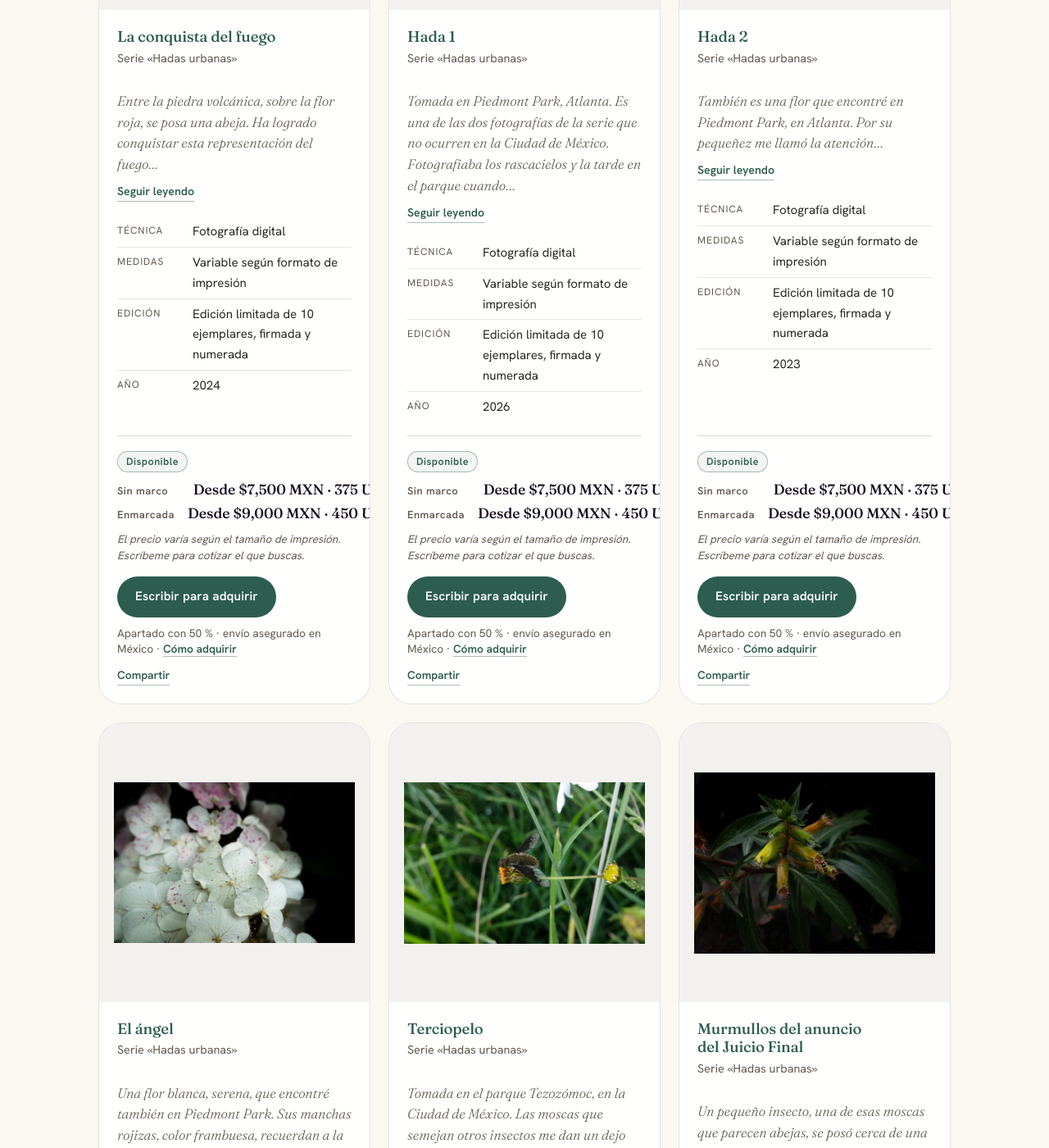
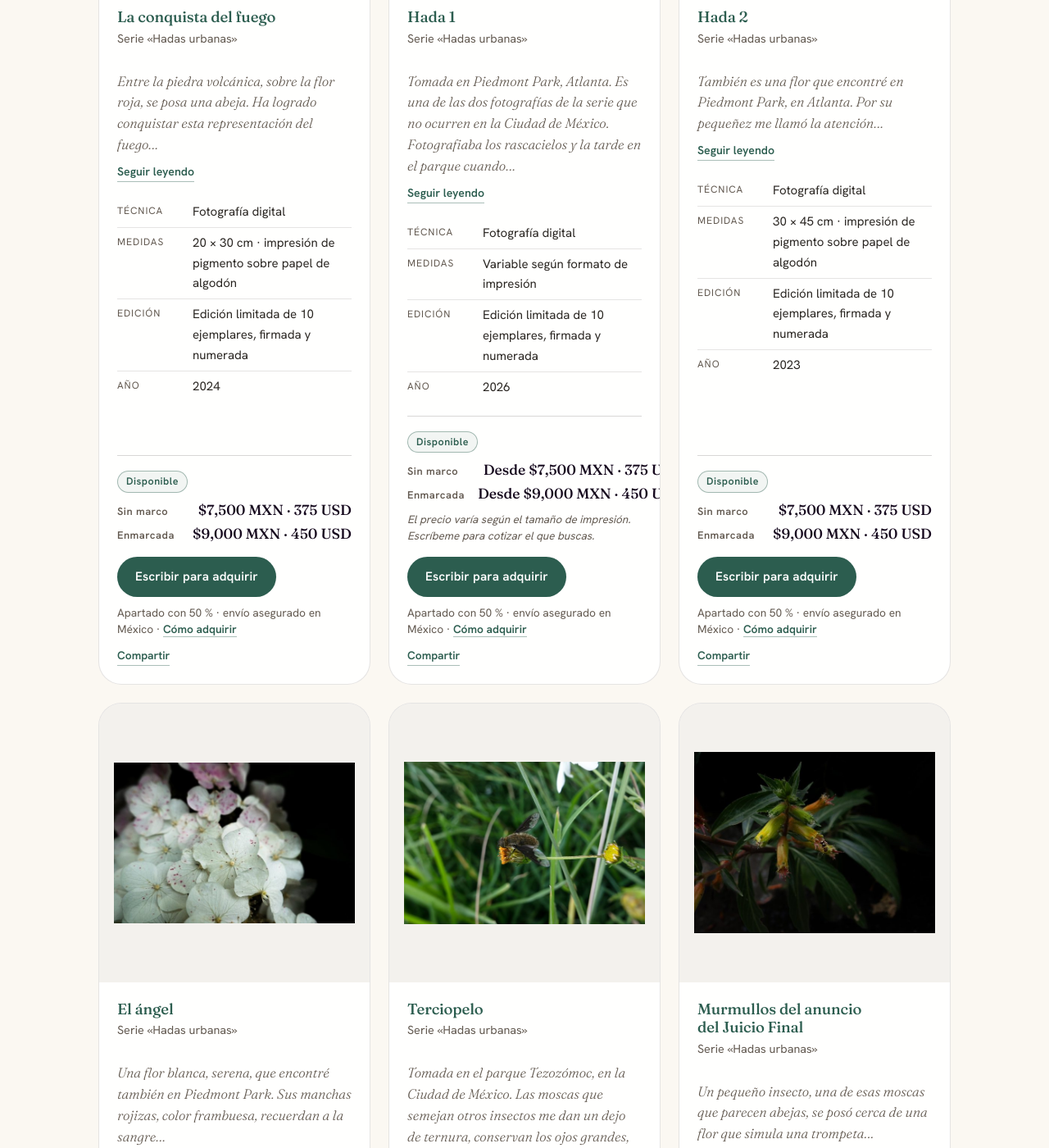
Before and after one commit to LiberPH/libertad-pantoja_site, a Jekyll site: the page built from obra.html, in a window 1280 px wide and 1400 px high, scrolled down 5809 px. Shown: the whole window at 82% size. Built offline with Jekyll 4.4.1, drawn with Linux system fonts in a browser that asks for light colours; some of the changed text lies outside the part shown.

Commit message:
Hadas urbanas: precio fijo y tamaño de impresión fina en las fotos con original conocido
Co-Authored-By: Claude Opus 5.5 <noreply@anthropic.com>

```diff
--- a/_data/obras.yml
+++ b/_data/obras.yml
@@ -209,12 +209,11 @@
   subtitle: "Serie «Hadas urbanas»"
   year: "2024"
   technique: "Fotografía digital"
-  dimensions: "Variable según formato de impresión"
+  dimensions: "30 × 45 cm · impresión de pigmento sobre papel de algodón"
   edition: "Edición limitada de 10 ejemplares, firmada y numerada"
   status: "disponible"
-  price: "Desde $7,500 MXN · 375 USD"
-  price_framed: "Desde $9,000 MXN · 450 USD"
-  price_varies: true
+  price: "$7,500 MXN · 375 USD"
+  price_framed: "$9,000 MXN · 450 USD"
   image: "/assets/img/obra/ciudad-de-los-insectos.jpg"
   image_width: 1200
   image_height: 800
@@ -253,12 +252,11 @@
   subtitle: "Serie «Hadas urbanas»"
   year: "2024"
   technique: "Fotografía digital"
-  dimensions: "Variable según formato de impresión"
+  dimensions: "20 × 30 cm · impresión de pigmento sobre papel de algodón"
   edition: "Edición limitada de 10 ejemplares, firmada y numerada"
   status: "disponible"
-  price: "Desde $7,500 MXN · 375 USD"
-  price_framed: "Desde $9,000 MXN · 450 USD"
-  price_varies: true
+  price: "$7,500 MXN · 375 USD"
+  price_framed: "$9,000 MXN · 450 USD"
   image: "/assets/img/obra/la-conquista-del-fuego.jpg"
   image_width: 1200
   image_height: 801
@@ -300,12 +298,11 @@
   subtitle: "Serie «Hadas urbanas»"
   year: "2023"
   technique: "Fotografía digital"
-  dimensions: "Variable según formato de impresión"
+  dimensions: "30 × 45 cm · impresión de pigmento sobre papel de algodón"
   edition: "Edición limitada de 10 ejemplares, firmada y numerada"
   status: "disponible"
-  price: "Desde $7,500 MXN · 375 USD"
-  price_framed: "Desde $9,000 MXN · 450 USD"
-  price_varies: true
+  price: "$7,500 MXN · 375 USD"
+  price_framed: "$9,000 MXN · 450 USD"
   image: "/assets/img/obra/hada-2.jpg"
   image_width: 1200
   image_height: 801
@@ -325,12 +322,11 @@
   subtitle: "Serie «Hadas urbanas»"
   year: "2023"
   technique: "Fotografía digital"
-  dimensions: "Variable según formato de impresión"
+  dimensions: "30 × 45 cm · impresión de pigmento sobre papel de algodón"
   edition: "Edición limitada de 10 ejemplares, firmada y numerada"
   status: "disponible"
-  price: "Desde $7,500 MXN · 375 USD"
-  price_framed: "Desde $9,000 MXN · 450 USD"
-  price_varies: true
+  price: "$7,500 MXN · 375 USD"
+  price_framed: "$9,000 MXN · 450 USD"
   image: "/assets/img/obra/el-angel.jpg"
   image_width: 1200
   image_height: 801
@@ -353,12 +349,11 @@
   subtitle: "Serie «Hadas urbanas»"
   year: "2023"
   technique: "Fotografía digital"
-  dimensions: "Variable según formato de impresión"
+  dimensions: "20 × 30 cm · impresión de pigmento sobre papel de algodón"
   edition: "Edición limitada de 10 ejemplares, firmada y numerada"
   status: "disponible"
-  price: "Desde $7,500 MXN · 375 USD"
-  price_framed: "Desde $9,000 MXN · 450 USD"
-  price_varies: true
+  price: "$7,500 MXN · 375 USD"
+  price_framed: "$9,000 MXN · 450 USD"
   image: "/assets/img/obra/terciopelo.jpg"
   image_width: 1200
   image_height: 805
```
